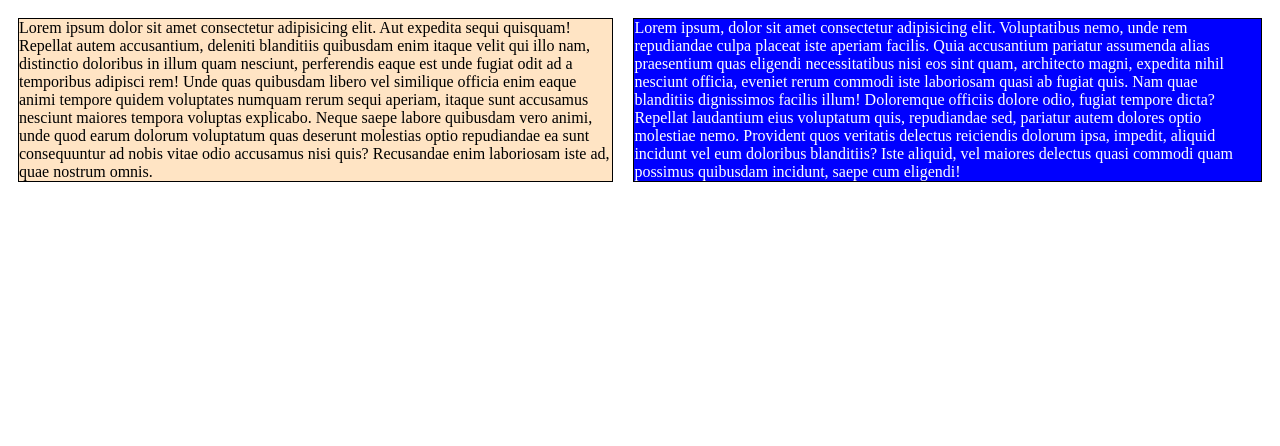
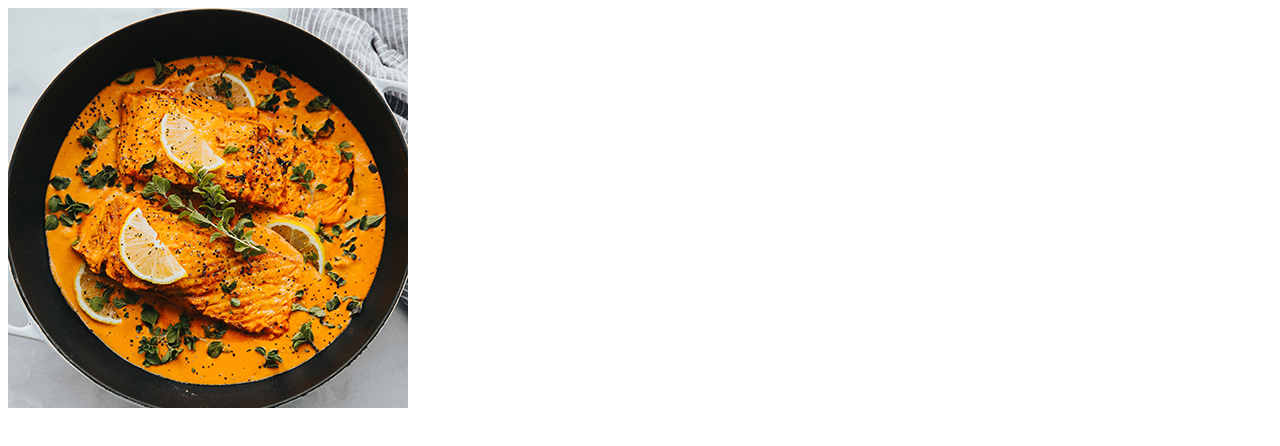
Before and after one commit to ShibaevDmitriiJava60/box-sizing-positioning, a plain HTML site: page index.html in a window 1280 px wide. Drawn offline with Linux system fonts and the light colour scheme.

Commit message:
classwork5.2

```diff
--- a/css/styles.css
+++ b/css/styles.css
@@ -1,38 +1,3 @@
-.container{
-    display: flex;
-    flex-direction: column;
-    justify-content: space-around;
-}
-.box{
-    background-color:burlywood;
-    border: 1px solid black;
-
-    /* width: 500px; */
-    margin: 10px;
+.meal{
 
 }
-
-.container div:first-child{
-    background-color: aqua;
-}
-
-@media screen and (min-width: 500px) {
-    .container{
-     flex-direction: row;
-    }
-    /* .box{
-        width: 300px;
-    } */
-}
-
-@media screen and (min-width:900px){
-    .box {
-        background-color: blue;
-        color: white;
-    }
-
-    .container div:first-child{
-        background-color: bisque;
-        color: black;
-    }
-}
--- a/index.html
+++ b/index.html
@@ -7,9 +7,6 @@
     <link rel="stylesheet" href="css/styles.css">
 </head>
 <body>
-<div class="container">
-    <div class="box">Lorem ipsum dolor sit amet consectetur adipisicing elit. Aut expedita sequi quisquam! Repellat autem accusantium, deleniti blanditiis quibusdam enim itaque velit qui illo nam, distinctio doloribus in illum quam nesciunt, perferendis eaque est unde fugiat odit ad a temporibus adipisci rem! Unde quas quibusdam libero vel similique officia enim eaque animi tempore quidem voluptates numquam rerum sequi aperiam, itaque sunt accusamus nesciunt maiores tempora voluptas explicabo. Neque saepe labore quibusdam vero animi, unde quod earum dolorum voluptatum quas deserunt molestias optio repudiandae ea sunt consequuntur ad nobis vitae odio accusamus nisi quis? Recusandae enim laboriosam iste ad, quae nostrum omnis.</div>
-    <div class="box">Lorem ipsum, dolor sit amet consectetur adipisicing elit. Voluptatibus nemo, unde rem repudiandae culpa placeat iste aperiam facilis. Quia accusantium pariatur assumenda alias praesentium quas eligendi necessitatibus nisi eos sint quam, architecto magni, expedita nihil nesciunt officia, eveniet rerum commodi iste laboriosam quasi ab fugiat quis. Nam quae blanditiis dignissimos facilis illum! Doloremque officiis dolore odio, fugiat tempore dicta? Repellat laudantium eius voluptatum quis, repudiandae sed, pariatur autem dolores optio molestiae nemo. Provident quos veritatis delectus reiciendis dolorum ipsa, impedit, aliquid incidunt vel eum doloribus blanditiis? Iste aliquid, vel maiores delectus quasi commodi quam possimus quibusdam incidunt, saepe cum eligendi!</div>
-</div>
+    <img src="images/meal.jpg" alt="bowl with salmon" class="meal" srcset="images/meal.jpg 1x, images/meal@2x.jpg 2x, images/meal@3.jpg 3x">
 </body>
 </html>
```
Also changed, not shown: 1 other file.
